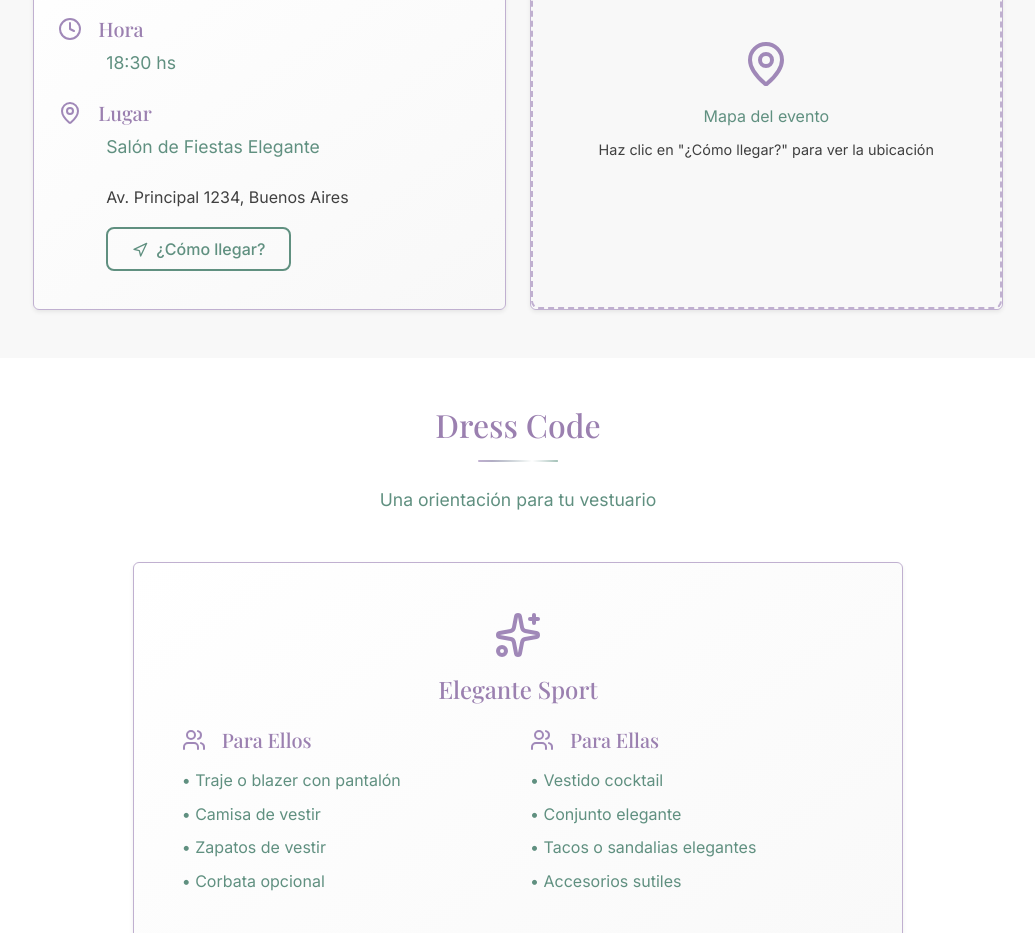
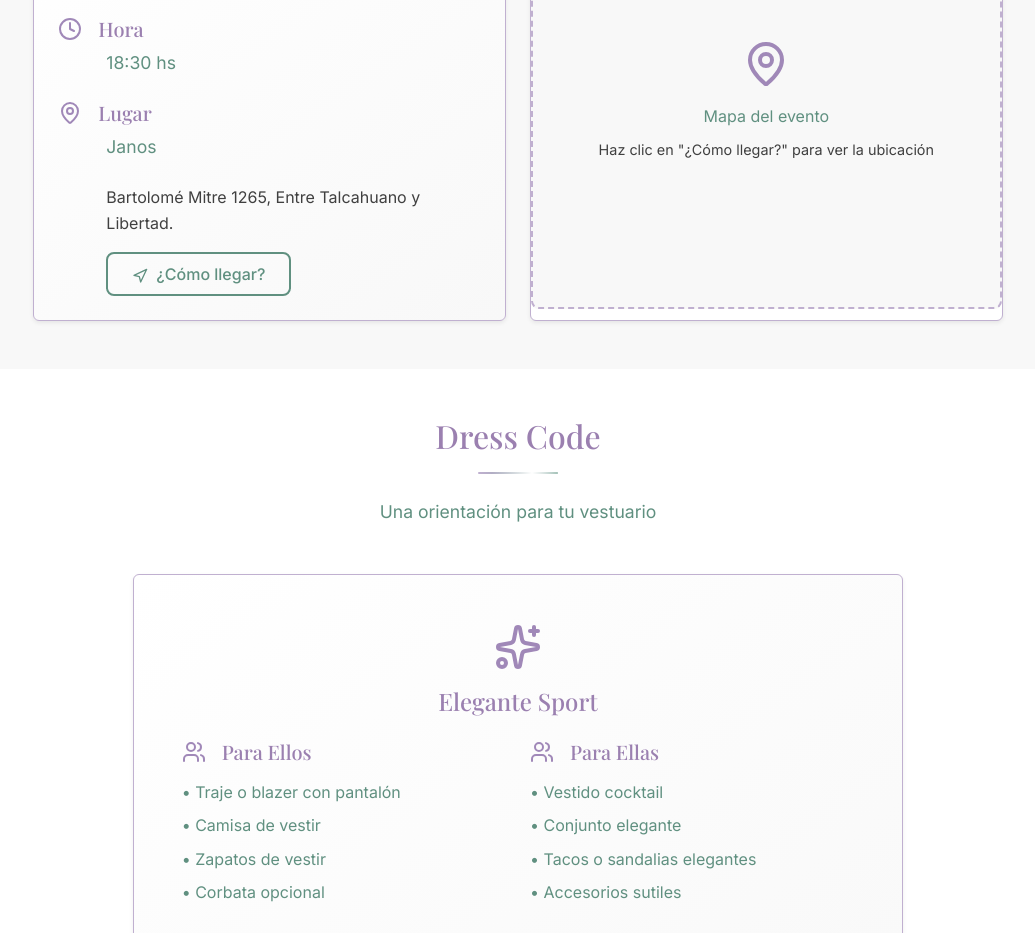
Before and after one commit to gleraromero/casamiento-sg, a React (Vite) app: page / in a window 1280 px wide. Shown: the part 2760-3693 px from the top of the page, without its empty margins (122-1157 px from the left). Built offline with nearby package versions, Linux system fonts and the light colour scheme; a web font is replaced by a local one.

Commit message:
feat: actualizar detalles del evento con información de Janos

```diff
--- a/src/components/EventDetails.tsx
+++ b/src/components/EventDetails.tsx
@@ -6,9 +6,9 @@ const EventDetails: React.FC = () => {
   const eventInfo = {
     date: 'Sábado 4 de Octubre de 2025',
     time: '18:30 hs',
-    location: 'Salón de Fiestas Elegante',
-    address: 'Av. Principal 1234, Buenos Aires',
-    coordinates: { lat: -34.6037, lng: -58.3816 }, // Buenos Aires
+    location: 'Janos',
+    address: 'Bartolomé Mitre 1265, Entre Talcahuano y Libertad.',
+    coordinates: { lat: -34.6037, lng: -58.3816 }, // Janos - Bartolomé Mitre 1265
   };
 
   const handleDirections = () => {
```
